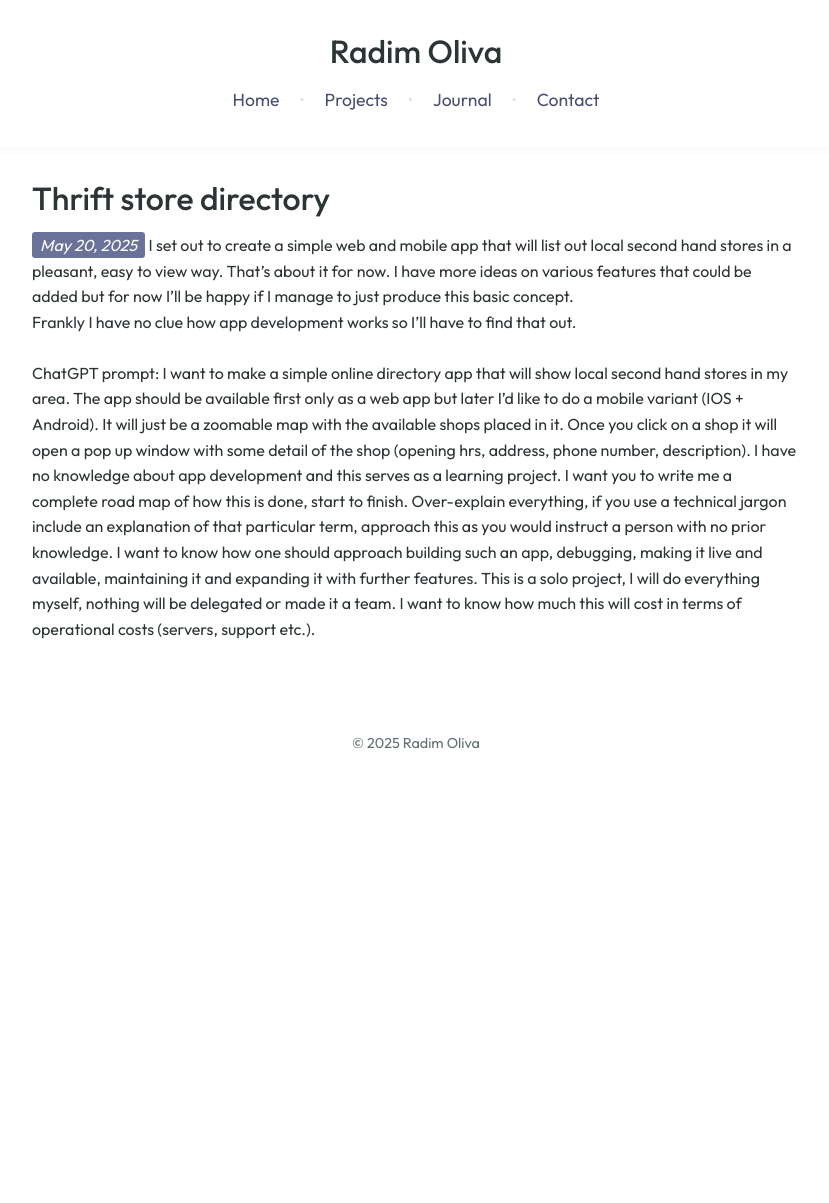
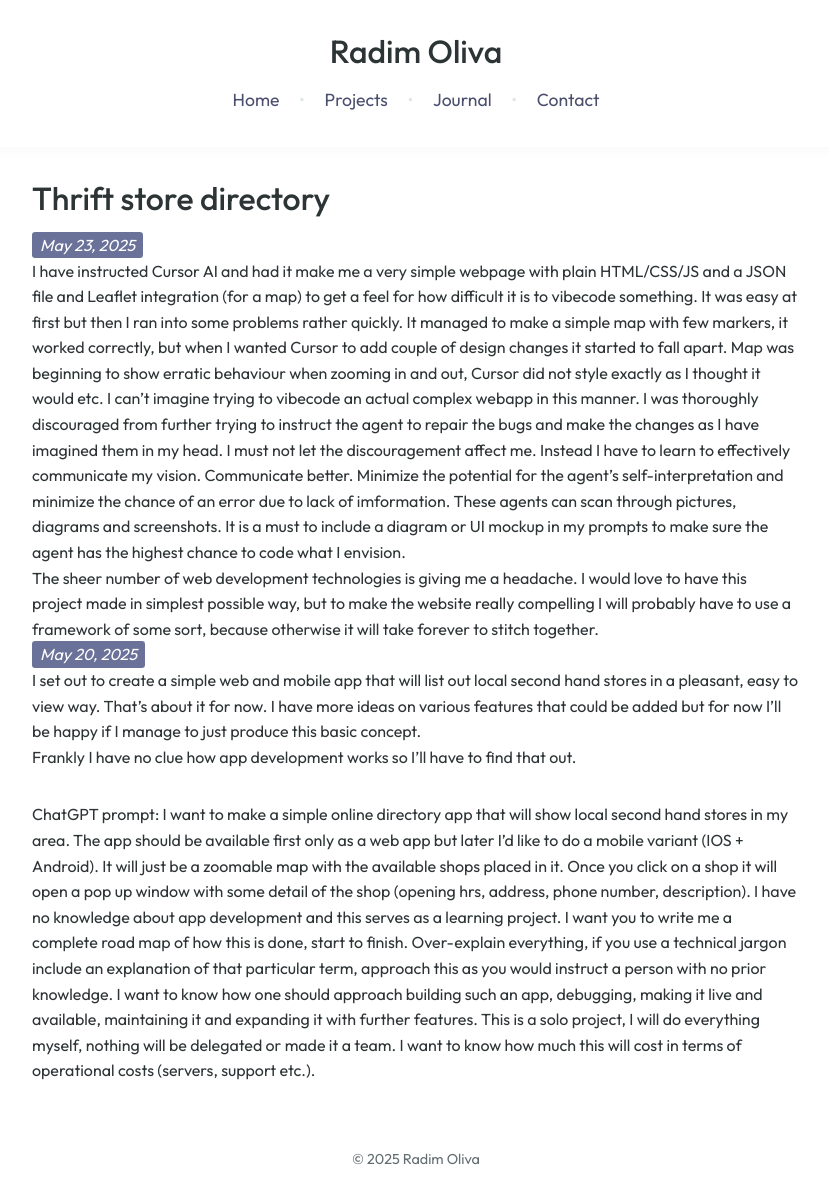
Before and after one commit to RadimOliva/radimoliva.github.io, a Jekyll site: the page built from projects/thrift-store-directory.md, in a window 1280 px wide. Shown: the whole page, without its empty margins (224-1053 px from the left). Built offline with Jekyll 4.4.1, drawn with Linux system fonts in a browser that asks for light colours; before the commit the page ends 900 px from its top, so only the background shows below that.

Commit message:
project notes

```diff
--- a/assets/css/main.css
+++ b/assets/css/main.css
@@ -77,6 +77,11 @@ blockquote {
   font-style: italic;
   padding: 0.2em 0.5em;
   border-radius: 0.2em;
+  margin-top: 2em;
+}
+
+.spacer {
+  height: 2em;
 }
 
 /* Links */
--- a/projects/thrift-store-directory.md
+++ b/projects/thrift-store-directory.md
@@ -3,10 +3,16 @@ layout: page
 title: Thrift store directory
 ---
 # Thrift store directory
-<span class="datum">May 20, 2025</span>
+
+<span class="datum">May 23, 2025</span><br>
+I have instructed Cursor AI and had it make me a very simple webpage with plain HTML/CSS/JS and a JSON file and Leaflet integration (for a map) to get a feel for how difficult it is to vibecode something. It was easy at first but then I ran into some problems rather quickly. It managed to make a simple map with few markers, it worked correctly, but when I wanted Cursor to add couple of design changes it started to fall apart. Map was beginning to show erratic behaviour when zooming in and out, Cursor did not style exactly as I thought it would etc. I can't imagine trying to vibecode an actual complex webapp in this manner. I was thoroughly discouraged from further trying to instruct the agent to repair the bugs and make the changes as I have imagined them in my head. I must not let the discouragement affect me. Instead I have to learn to effectively communicate my vision. Communicate better. Minimize the potential for the agent's self-interpretation and minimize the chance of an error due to lack of imformation. These agents can scan through pictures, diagrams and screenshots. It is a must to include a diagram or UI mockup in my prompts to make sure the agent has the highest chance to code what I envision.<br>
+The sheer number of web development technologies is giving me a headache. I would love to have this project made in simplest possible way, but to make the website really compelling I will probably have to use a framework of some sort, because otherwise it will take forever to stitch together.
+
+<span class="datum">May 20, 2025</span><br>
 I set out to create a simple web and mobile app that will list out local second hand stores in a pleasant, easy to view way. That's about it for now. I have more ideas on various features that could be added but for now I'll be happy if I manage to just produce this basic concept.
 Frankly I have no clue how app development works so I'll have to find that out.
-<br>
+
+<div class="spacer"></div>
+
 ChatGPT prompt:
 I want to make a simple online directory app that will show local second hand stores in my area. The app should be available first only as a web app but later I'd like to do a mobile variant (IOS + Android). It will just be a zoomable map with the available shops placed in it. Once you click on a shop it will open a pop up window with some detail of the shop (opening hrs, address, phone number, description). I have no knowledge about app development and this serves as a learning project. I want you to write me a complete road map of how this is done, start to finish. Over-explain everything, if you use a technical jargon include an explanation of that particular term, approach this as you would instruct a person with no prior knowledge. I want to know how one should approach building such an app, debugging, making it live and available, maintaining it and expanding it with further features. This is a solo project, I will do everything myself, nothing will be delegated or made it a team. I want to know how much this will cost in terms of operational costs (servers, support etc.).
-<br><br>
```
